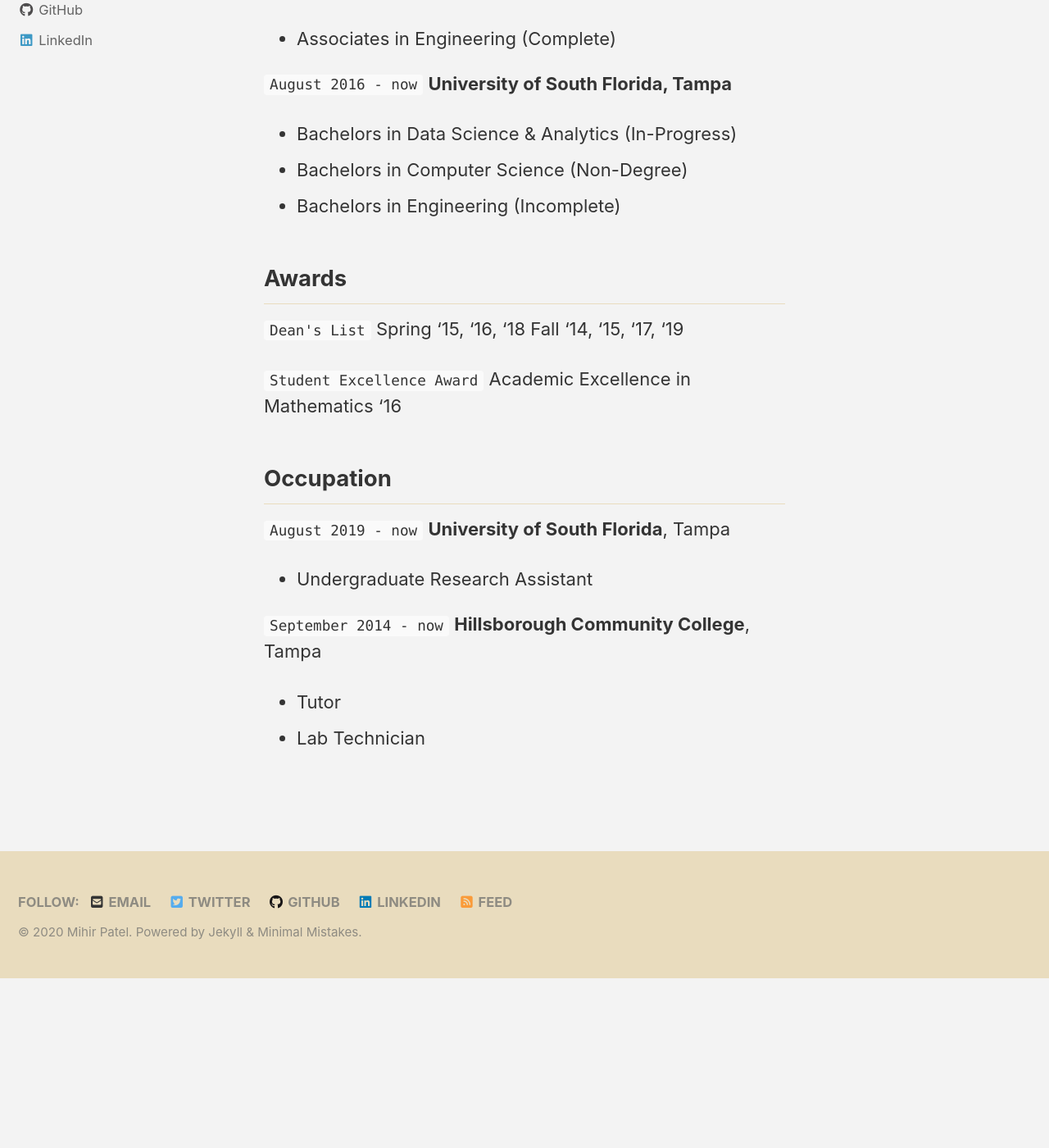
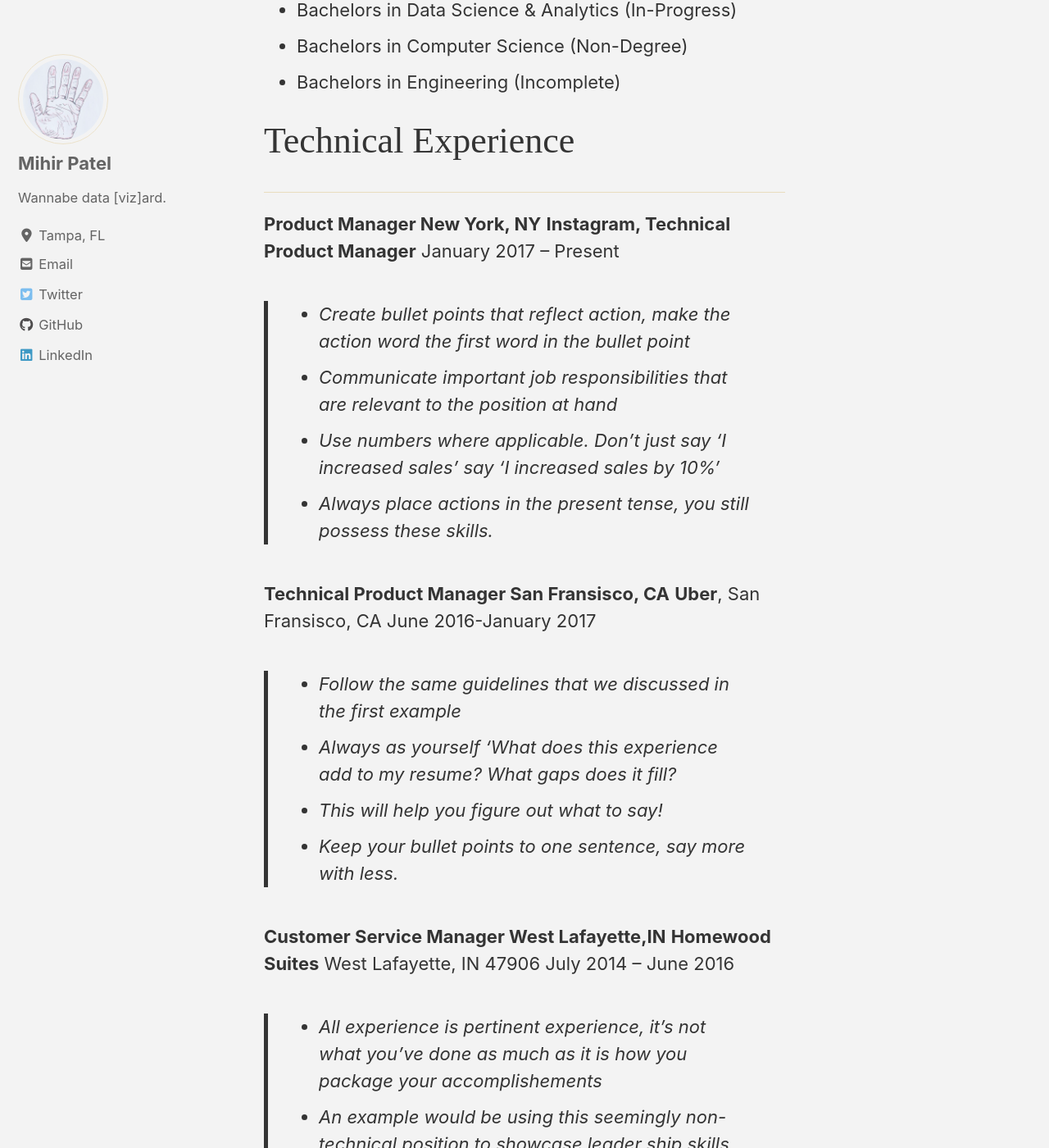
Before and after one commit to mihirp161/mihirp161.github.io, a Jekyll site: the page built from _pages/resume.md, in a window 1280 px wide and 1400 px high, scrolled down 950 px. Shown: the whole window at 82% size. Built offline with Jekyll 4.4.1, drawn with Linux system fonts in a browser that asks for light colours; cached includes are drawn as plain includes; nearby versions of some CDN libraries; before the commit the page ends 2143 px from its top, so only the background shows below that; some of the changed text lies outside the part shown.

Commit message:
Update resume.md

```diff
--- a/_pages/resume.md
+++ b/_pages/resume.md
@@ -4,31 +4,17 @@
 author_profile: true
 header:
 ---
-# Mihir Patel
-Data Science & Analytics Student.
+<center><span style="font-family:Didot; font-size:2.5em;">Mihir K. Patel</span></center>
+<center><span style="font-family:Didot; font-size:1.5em;">**Website:**[toadhanks.github.io](https://toadhanks.github.io/)</span></center>
+<center><span style="font-family:Didot; font-size:1.5em;">**Github:**[ToadHanks](https://github.com/ToadHanks)</span></center>
+<center><span style="font-family:Didot; font-size:1.5em;">**LinkedIn:**[in/mihir-patel-tampabay/](https://www.linkedin.com/in/mihir-patel-tampabay/)</span></center>
+<center><span style="font-family:Didot; font-size:1.5em;">Tampa, FL USA
+</span></center>
 
-<div id="webaddress">
-<a href="GitHub">https://github.com/ToadHanks</a>
-| <a href="LinkedIn">https://www.linkedin.com/in/mihir-patel-tampabay/</a>
-| <a href="Twitter">https://twitter.com/ToadHanks</a>
-</div>
+<span style="font-family:Didot; font-size:2em;">Education</span>
+<br />
 
-
-## Currently
-
-Undergraduate Research Assistant
-
-### Specialized in
-
-Data visualization, data analysis, statistics, disliking Java
-
-
-### Research interests
-
-All-things-data, Fractals, Machine Learning, Game-theory, Bayesian Statistics, Visual Information Processing & Analysis.
-
-
-## Education
+- - - -
 
 `2013-2016`
 __Hillsborough Community College, Tampa__
@@ -42,31 +28,54 @@
 - Bachelors in Computer Science (Non-Degree)
 - Bachelors in Engineering (Incomplete)
 
+<span style="font-family:Didot; font-size:2em;">Technical Experience</span>
+<br />
 
-## Awards
+- - - -
 
-`Dean's List`
-Spring '15, '16, '18
-Fall '14, '15, '17, '19
-
-`Student Excellence Award`
-Academic Excellence in Mathematics '16
+**Product Manager New York, NY**
+**Instagram, Technical Product Manager**               January 2017 – Present
+> * Create bullet points that reflect action, make the action word the first word in the bullet point
+> * Communicate important job responsibilities that are relevant to the position at hand
+> * Use numbers where applicable. Don't just say 'I increased sales' say 'I increased sales by 10%'
+> * Always place actions in the present tense, you still possess these skills.
 
 
-## Occupation
-
-`August 2019 - now`
-__University of South Florida__, Tampa
-
-- Undergraduate Research Assistant
-
-`September 2014 - now`
-__Hillsborough Community College__, Tampa
-
-- Tutor
-- Lab Technician
+**Technical Product Manager San Fransisco, CA**
+**Uber**, San Fransisco, CA        June 2016-January 2017
+> * Follow the same guidelines that we discussed in the first example
+> * Always as yourself 'What does this experience add to my resume? What gaps does it fill?
+> * This will help you figure out what to say!
+> * Keep your bullet points to one sentence, say more with less.
 
 
-<!-- ### Footer
+**Customer Service Manager West Lafayette,IN**
+**Homewood Suites** West Lafayette, IN 47906   July 2014 – June 2016
+> * All experience is pertinent experience, it's not what you've done as much as it is how you package your accomplishements
+> * An example would be using this seemingly non-technical position to showcase leader ship skills
+> * Did you communicate with cross-functional teams or people of varying technical skill levels? You can use this section to showcase that.
+> * Also remember that you want to maximize your resume for buzz words. You can figure out what these are from the job posting as well as sample resumes online. This will increase your chances of getting a call for an interview.
 
-Last updated: February 2020 -->
+
+
+<span style="font-family:Didot; font-size:2em;">Programming Languages</span>
+<br />
+- - - -
+
+   > * Intermediate HTML, Intermediate SCSS,Intermediate CSS, Intermediate Typescript.
+   >* **Tip: Remember every language here is *FAIR GAME*, if you don't feel comfortable coding in it, do not include it. It is all about *DEPTH* of knowledge not *BREADTH* of knowledge**
+   >* **Tip: You don't have to classify information as beginner,intermediate, advanced. You can also use years experience as well.**
+
+<span style="font-family:Didot; font-size:2em;">Tools/Platforms</span>
+<br />
+- - - -
+
+> * NetBeans, Unity, Unity MonoDevelop, Photoshop, Microsoft suite,
+ Adobe suite, Brackets, Visual Code Studio, and Ionic.
+ > * **In lieu of this section you can also put a Foreign Languages section or a Products section if you have products in the app store**
+ > * **Tip: If all of your foreign languages are Beginner, think about whether or not you want to include them**
+
+
+- - - -
+> **Email:** yourEmail@yourEmail.com
+> **Phone:**+1(000)867-5309
```
